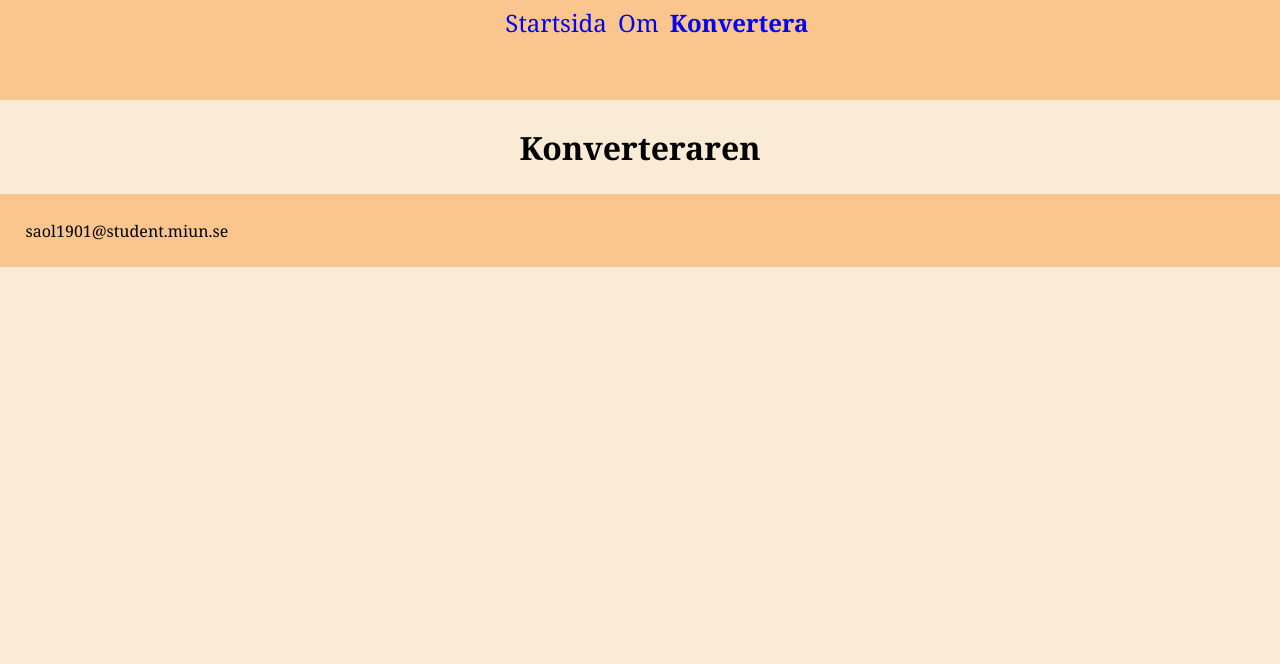
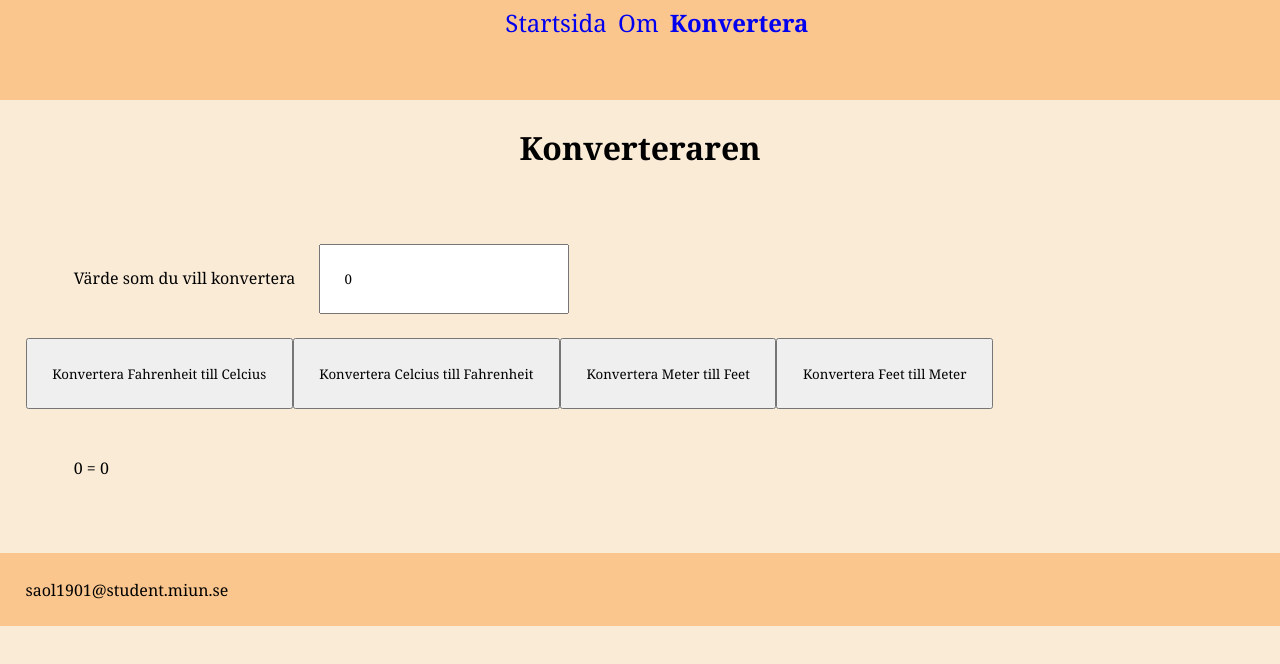
Before and after one commit to snnaolsson/DT208GMoment3Angular, an Angular app: page /convert in a window 1280 px wide. Shown: the top 664 px of the page. Built offline with nearby package versions, Linux system fonts and the light colour scheme.

Commit message:
konverteringsmetoder, bild till om-sidan

```diff
--- a/src/app/about/about.component.html
+++ b/src/app/about/about.component.html
@@ -1,2 +1,3 @@
 <h1>Om sidan</h1>
 <p>Webbsidan är skapad med Angular. Under fliken konvertera kan du konvertera meter till foot och celcius till fahrenheit och vice versa.</p>
+<img [src]="codeImg" alt="kod">
--- a/src/app/about/about.component.scss
+++ b/src/app/about/about.component.scss
@@ -2,3 +2,7 @@
     padding: 2%;
     text-align: center;
 }
+img{
+    width: 100vw;
+    margin: auto;
+}
--- a/src/app/about/about.component.ts
+++ b/src/app/about/about.component.ts
@@ -9,4 +9,5 @@ import { Component } from '@angular/core';
 })
 export class AboutComponent {
 
+  codeImg: string = 'assets/imgs/code.jpg';
 }
--- a/src/app/convert/convert.component.html
+++ b/src/app/convert/convert.component.html
@@ -1 +1,14 @@
 <h1>Konverteraren</h1>
+
+
+<div id="degreeDiv">
+    <div>
+        <label for="convertInput">Värde som du vill konvertera</label>
+        <input type="number" id="convertInput" [(ngModel)]="inputNumber">
+    </div>
+<button (click)="convertFtoC()">Konvertera Fahrenheit till Celcius</button>
+<button (click)="convertCtoF()">Konvertera Celcius till Fahrenheit</button>
+<button (click)="convertMtoF()">Konvertera Meter till Feet</button>
+<button (click)="convertFtoM()">Konvertera Feet till Meter</button>
+
+<div id="resultEl"><p>{{inputNumber}} {{inputType}} = {{result}} {{measurement}}</p></div>
--- a/src/app/convert/convert.component.ts
+++ b/src/app/convert/convert.component.ts
@@ -1,12 +1,44 @@
-import { Component } from '@angular/core';
+import { Component, Input } from '@angular/core';
+import { FormsModule } from '@angular/forms';
 
 @Component({
   selector: 'app-convert',
   standalone: true,
-  imports: [],
+  imports: [FormsModule],
   templateUrl: './convert.component.html',
   styleUrl: './convert.component.scss'
 })
 export class ConvertComponent {
 
+  inputNumber: number=0;
+  result:number =0;
+  measurement:string='';
+  inputType:string='';
+
+  //Fahrenheit konverterat till celcius
+  convertFtoC():void{
+   this.result = (this.inputNumber - 32)/1.8;
+   this.measurement='Celcius';
+   this.inputType='Fahrenheit';
+
+  }
+  //celcius konverterat till fahrenheit
+  convertCtoF():void{
+this.result = this.inputNumber*2+30;
+this.measurement = 'Fahrenheit';
+this.inputType='Celcius';
+  }
+  //meter konverterat till feet
+  convertMtoF():void{
+    this.result = this.inputNumber*3.281;
+    this.measurement='Feet';
+    this.inputType='Meter';
+  }
+  //feet konverterat till meter
+  convertFtoM():void{
+this.result = this.inputNumber*0.3048;
+this.measurement='Meter';
+this.inputType='Feet';
+  }
+
 }
```
Also changed, not shown: src/assets/imgs/code.jpg (added).
